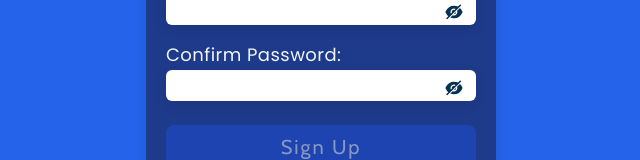
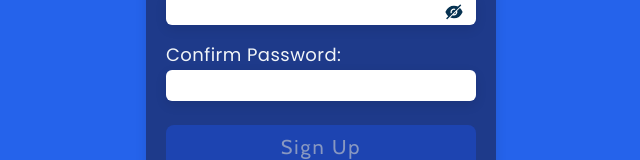
Before and after one commit to kawojue/user-registration, a React (Vite) app in the folder starter/: page /auth/signup in a window 1280 px wide. Shown: the part 267-427 px from the top of the page, without its empty margins (319-959 px from the left). Built offline with nearby package versions, Linux system fonts and the light colour scheme.

Commit message:
refractored

```diff
--- a/starter/src/components/Register.tsx
+++ b/starter/src/components/Register.tsx
@@ -1,18 +1,17 @@
+import Button from "./Button"
 import userContext from "../hooks/Context"
+import { FaInfoCircle, FaTimes, FaCheck } from 'react-icons/fa'
 
 const Register: React.FC = () => {
     document.title = "Sign Up"
 
     const {
-        AiFillEyeInvisible, AiFillEye,
-        FaInfoCircle, FaTimes, FaCheck,
         Link, errMsg, errRef, user, pswd,
         confirmPswd, userRef, setUserFocus,
         validName, userFocus, validPswd, pswdFocus,
         setPswdFocus, setUser, setPswd, setConfirmPswd,
         setConfirmFocus, validConfirm, showPswd, setShowPswd,
-        confirmFocus, showConfirmPswd, setShowConfirmPswd,
-        handleSubmit, isValid, success
+        confirmFocus, handleSubmit, isValid, success
     } = userContext()
 
     return (
@@ -45,7 +44,7 @@ const Register: React.FC = () => {
                             <input type="text" id="username" name="username" autoComplete="off"
                                 ref={userRef} value={user} onChange={e => setUser(e.target.value)}
                                 onBlur={() => setUserFocus(false)} onFocus={() => setUserFocus(true)}
-                                aria-invalid={validName ? "false" : "true"} aria-describedby="uidnote" />
+                                aria-invalid={validName ? "false" : "true"} aria-describedby="uidnote" max={23}/>
                             <article
                             className={userFocus && user && !validName ? 'constraint': 'hidden'}>
                                 <FaInfoCircle />
@@ -71,11 +70,8 @@ const Register: React.FC = () => {
                                 value={pswd} onChange={e => setPswd(e.target.value)}
                                 onFocus={() => setPswdFocus(true)}
                                 onBlur={() => setPswdFocus(false)}
-                                aria-invalid={validPswd ? "false": "true"} />
-                                <button className="eye" onClick={() => setShowPswd(!showPswd)}
-                                type="button">
-                                    {showPswd ? <AiFillEye/> : <AiFillEyeInvisible/>}
-                                </button>
+                                aria-invalid={validPswd ? "false": "true"} max={89} />
+                                <Button get={showPswd} set={setShowPswd}/>
                             </article>
                             <article
                             className={pswdFocus && pswd && !validPswd ? 'constraint' : 'hidden'}>
@@ -99,18 +95,12 @@ const Register: React.FC = () => {
                                     className={validConfirm || !confirmPswd ? 'hidden': 'invalid'} />
                                 </div>
                             </article>
-                            <article className="pswd-container">
-                                <input id="confirm-pswd" name="confirm_pswd"
-                                type={showConfirmPswd ? 'text': 'password'}
-                                value={confirmPswd} onChange={e => setConfirmPswd(e.target.value)}
-                                onFocus={() => setConfirmFocus(true)}
-                                onBlur={() => setConfirmFocus(false)}
-                                aria-invalid={validConfirm ? "false": "true"} />
-                                <button className="eye" type="button"
-                                onClick={() => setShowConfirmPswd(!showConfirmPswd)}>
-                                    {showConfirmPswd ? <AiFillEye/> : <AiFillEyeInvisible/>}
-                                </button>
-                            </article>
+                            <input id="confirm-pswd" name="confirm_pswd"
+                            type={showPswd ? 'text': 'password'}
+                            value={confirmPswd} onChange={e => setConfirmPswd(e.target.value)}
+                            onFocus={() => setConfirmFocus(true)}
+                            onBlur={() => setConfirmFocus(false)}
+                            aria-invalid={validConfirm ? "false": "true"} />
                             <article className={confirmFocus && confirmPswd &&
                             !validConfirm ? 'constraint' : 'hidden'}>
                                 <FaInfoCircle />
```
